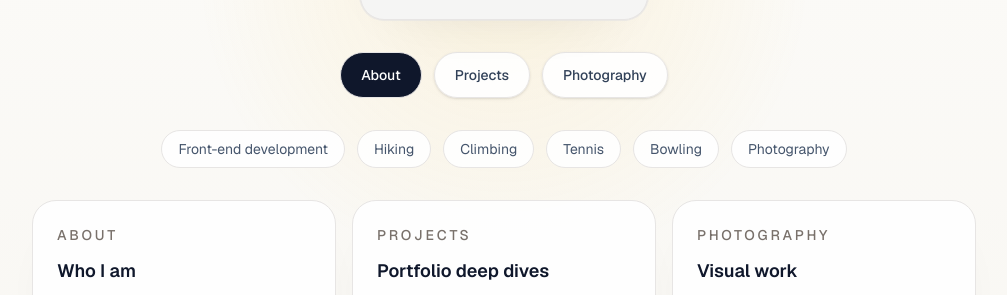
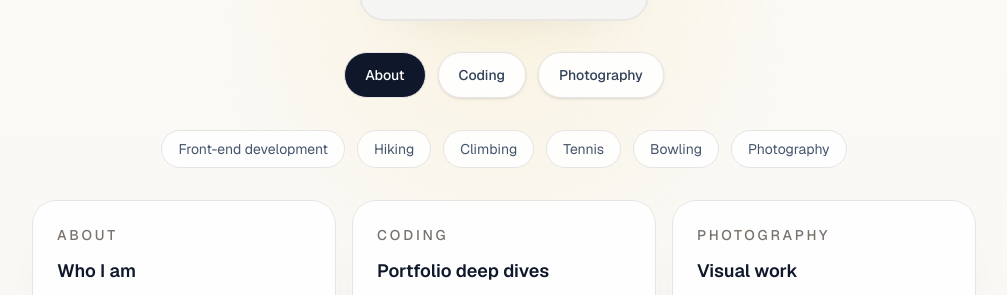
Before and after one commit to josephmusngi21/josephmusngi21.github.io, a Next.js app: page / in a window 1280 px wide. Shown: the part 831-1126 px from the top of the page, without its empty margins (136-1143 px from the left). Built offline with nearby package versions, Linux system fonts and the light colour scheme; grey boxes are pictures that could not be loaded.

Commit message:
Update navigation labels from 'Projects' to 'Coding'
Changes the navigation link and card label text from 'Projects' to 'Coding' to better reflect the route name and content structure.

```diff
--- a/app/page.tsx
+++ b/app/page.tsx
@@ -32,7 +32,7 @@ export default function Home() {
               About
             </Link>
             <Link href="/coding" className="rounded-full border border-stone-200 bg-white/90 px-5 py-3 text-sm font-medium text-slate-700 shadow-sm transition-colors hover:border-stone-300 hover:bg-white">
-              Projects
+              Coding
             </Link>
             <Link href="/photography" className="rounded-full border border-stone-200 bg-white/90 px-5 py-3 text-sm font-medium text-slate-700 shadow-sm transition-colors hover:border-stone-300 hover:bg-white">
               Photography
@@ -55,7 +55,7 @@ export default function Home() {
               <p className="mt-2 text-sm leading-7 text-slate-600">A quick intro, skills, interests, and contact links.</p>
             </Link>
             <Link href="/coding" className="rounded-3xl border border-stone-200 bg-white/90 p-6 shadow-[0_18px_60px_-40px_rgba(15,23,42,0.16)] transition-transform hover:-translate-y-1">
-              <p className="text-sm font-medium uppercase tracking-[0.2em] text-stone-500">Projects</p>
+              <p className="text-sm font-medium uppercase tracking-[0.2em] text-stone-500">Coding</p>
               <p className="mt-3 text-lg font-semibold text-slate-900">Portfolio deep dives</p>
               <p className="mt-2 text-sm leading-7 text-slate-600">Detailed breakdowns, repo snapshots, and public project work in one place.</p>
             </Link>
```
